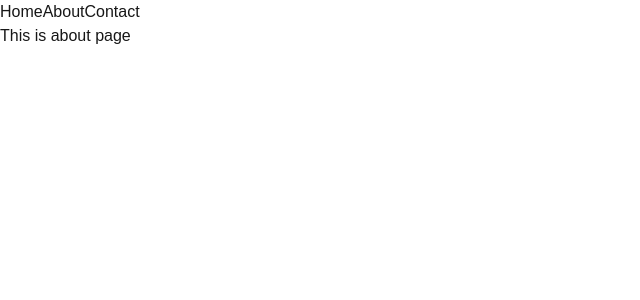
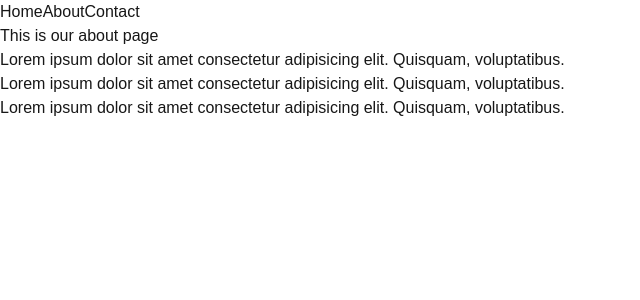
Before and after one commit to ZAINAZHAR303/full-stack-web-development-with-firebase, a Next.js app in the folder Week5/nextapp/: page /about in a window 1280 px wide. Shown: the top 300 px of the page, without its empty margins (0-640 px from the left). Built offline with nearby package versions, Linux system fonts and the light colour scheme.

Commit message:
modify the about page in next app

```diff
--- a/Week5/nextapp/app/about/page.jsx
+++ b/Week5/nextapp/app/about/page.jsx
@@ -2,7 +2,14 @@ import React from 'react'
 
 const About = () => {
   return (
-    <div>This is about page</div>
+    <div>
+      <h1>This is our about page</h1>
+      <p>Lorem ipsum dolor sit amet consectetur adipisicing elit. Quisquam, voluptatibus.</p>
+      <p>Lorem ipsum dolor sit amet consectetur adipisicing elit. Quisquam, voluptatibus.</p>
+      <p>Lorem ipsum dolor sit amet consectetur adipisicing elit. Quisquam, voluptatibus.</p>
+
+    </div>
+
   )
 }
 
```
